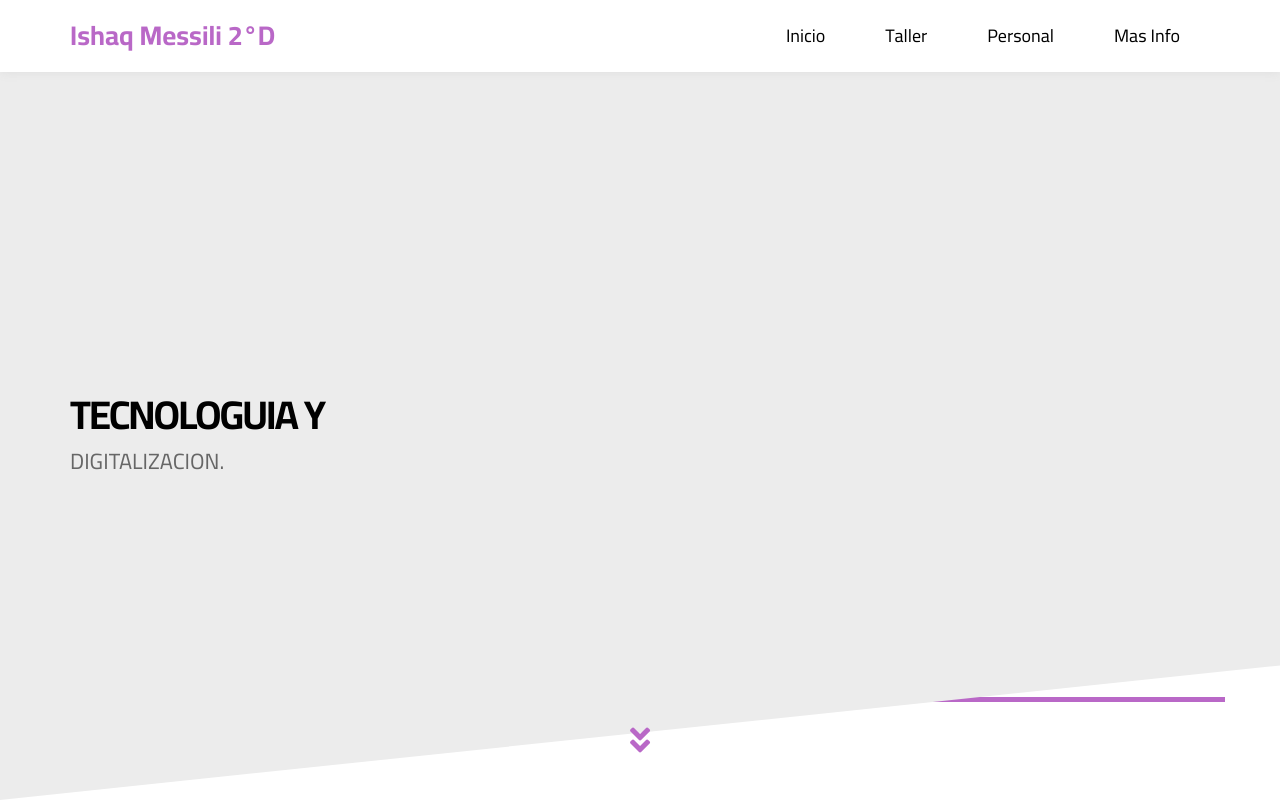
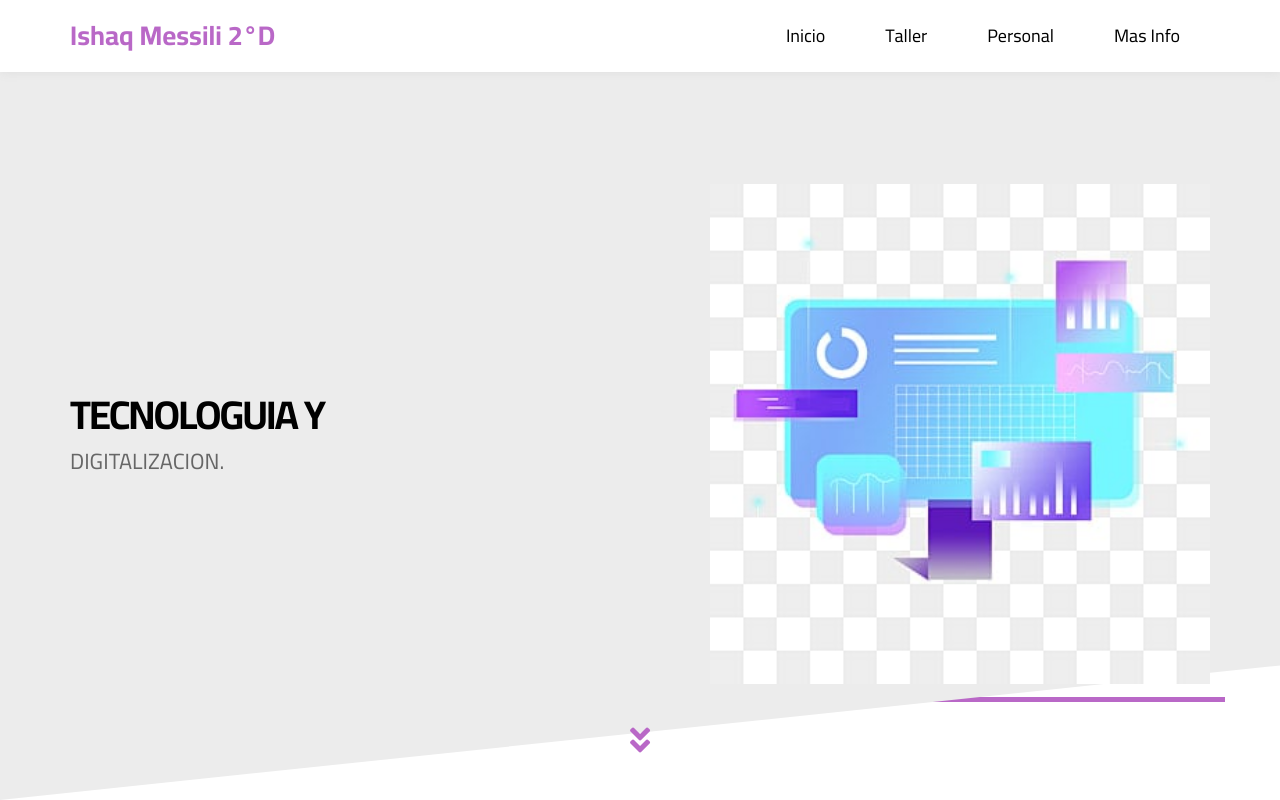
Before and after one commit to xddsda/web.github.io, a plain HTML site: page index.html in a window 1280 px wide. Shown: the top 800 px of the page. Drawn offline with Linux system fonts and the light colour scheme.

Commit message:
Update index.html

```diff
--- a/index.html
+++ b/index.html
@@ -74,7 +74,7 @@
         <p>DIGITALIZACION.</p>
       </div>
       <div class="image">
-        <img src="imgs/Tecnologuia.png" alt="">
+        <img src="imgs/Tecno.jpg" alt="">
       </div>
     </div>
     <a href="#articles" class="go-down">
```
